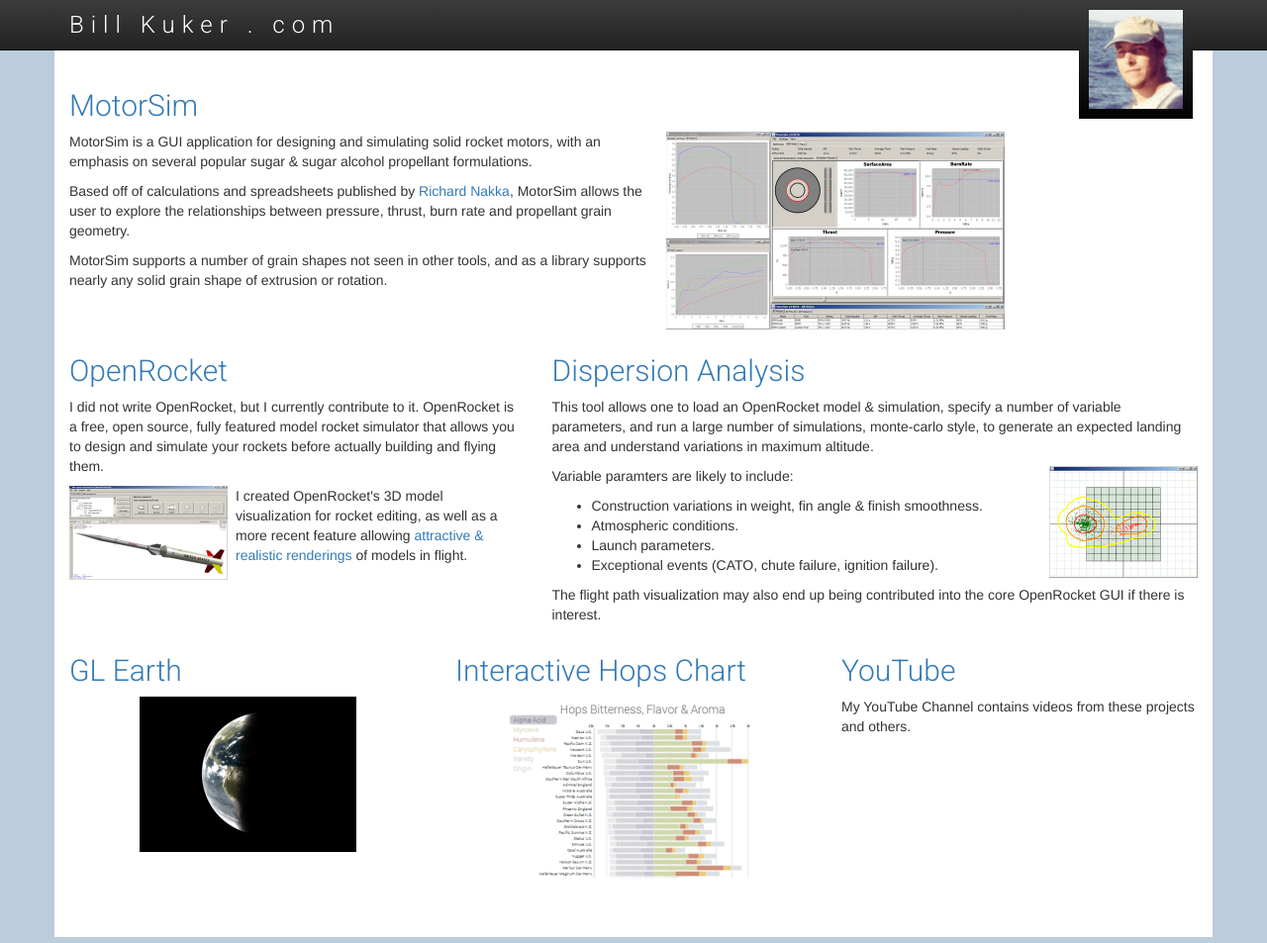
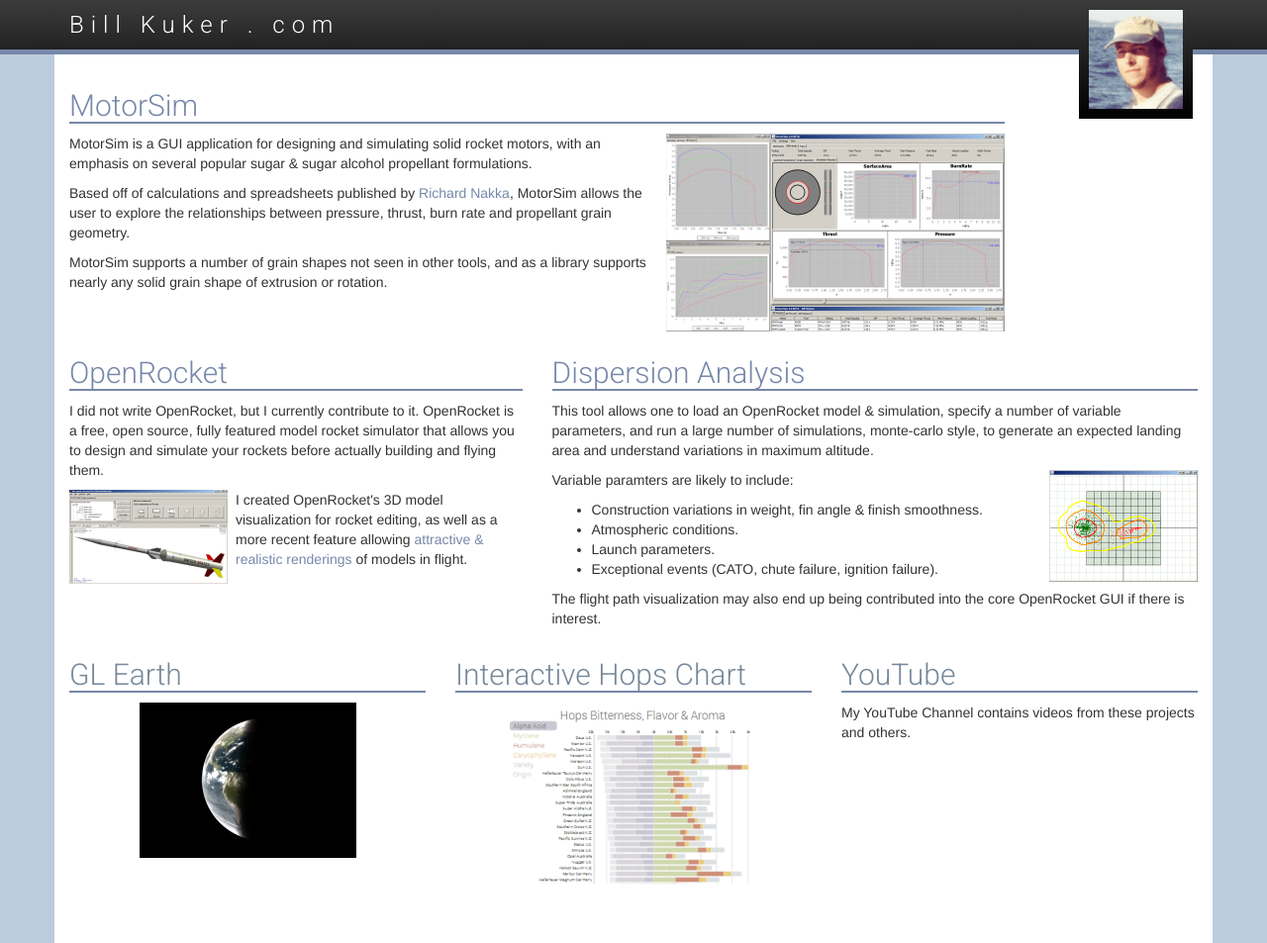
Before and after one commit to bkuker/bkuker.github.io, a plain HTML site: page index.html in a window 1280 px wide. Shown: the whole page at 99% size. Drawn offline with nearby package versions, Linux system fonts and the light colour scheme.

Commit message:
Minor style

```diff
--- a/index.css
+++ b/index.css
@@ -40,14 +40,23 @@ body>.container {
 	min-height: 100%;
 }
 
-body>.container>.row>div>div {
+a {
+	text-decoration: none !important;
+	color: #78a;
+}
 
+.navbar-fixed-top {
+	border-bottom: 5px solid #78a;
+}
+
+h2, a h2 {
+	color: #789;
+	border-bottom: 2px solid #78a;
 }
 
 #face {
 	position: absolute;
 	right: 20px;
-	xborder: 10px solid #222;
 	background-color: red;
 	padding: 10px;
 	background-image: linear-gradient(to bottom, #3c3c3c 0%, #000 100%);
```
